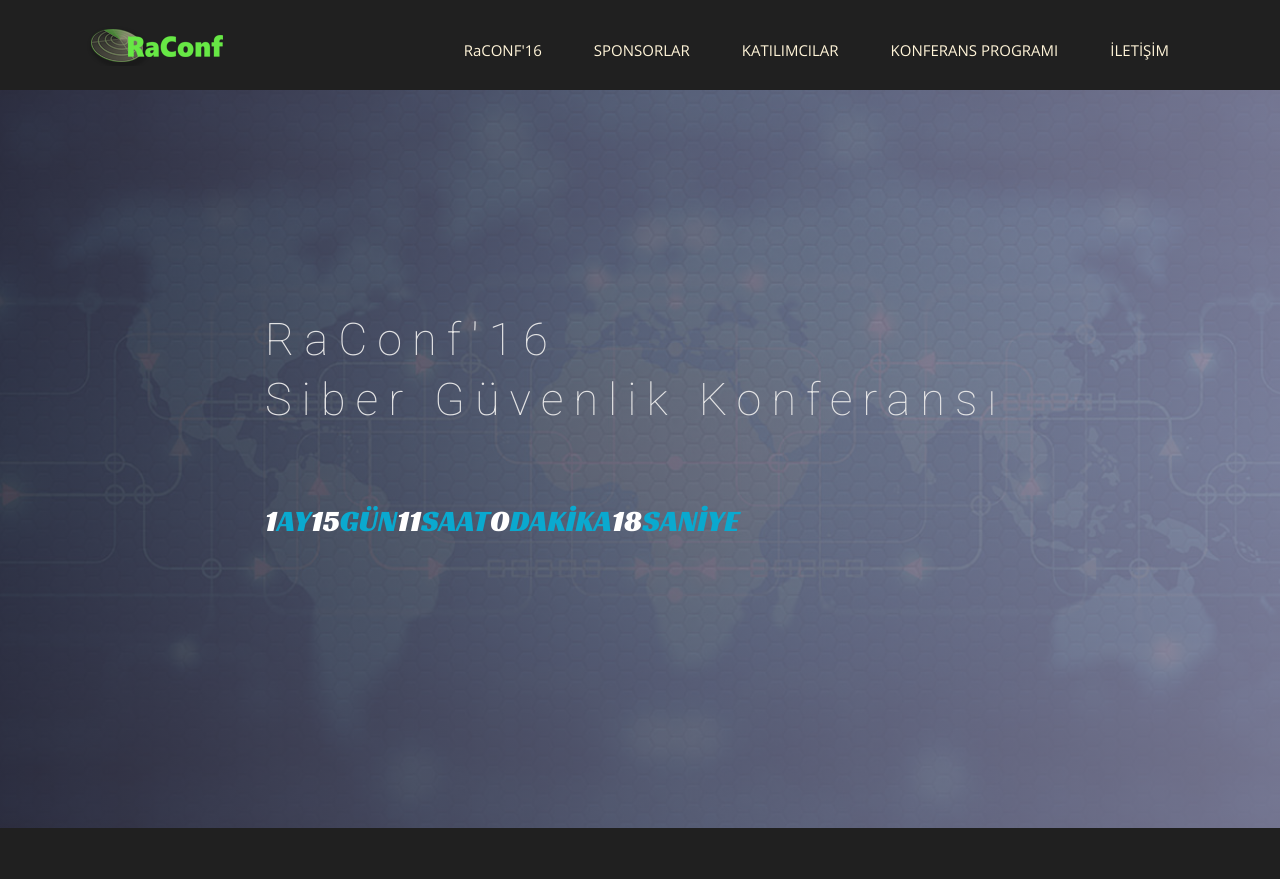
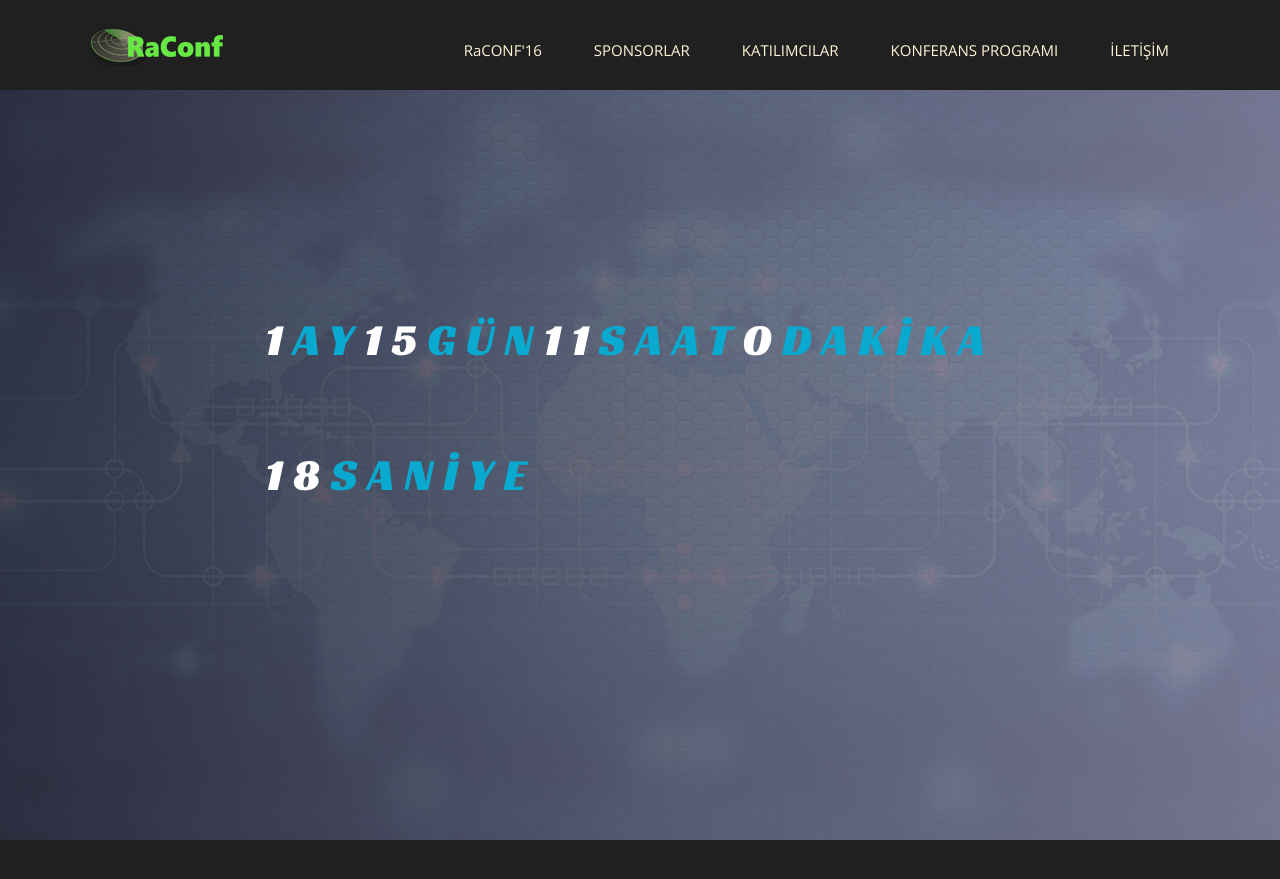
Before and after one commit to bilkamp/bilkamp19.github.io, a Jekyll site: the page built from index.html, in a window 1280 px wide and 900 px high. Shown: the top 879 px of the window. Built offline with Jekyll 4.4.1, drawn with Linux system fonts in a browser that asks for light colours; nearby versions of some CDN libraries; some web fonts are replaced.

Commit message:
Değişiklikler

```diff
--- a/index.html
+++ b/index.html
@@ -10,27 +10,26 @@
     <div class="row">
       <div class="col-md-10 col-md-offset-2">
         <div class="block">
-          <h1 class="animated fadeInUp">RaConf'16 <br> Siber Güvenlik Konferansı</h1>
           <div>
             <div class="countdown-divs">
-              <h2 id="aylar" class="countdown" style="float:left">0</h2>
-              <h2 style="float:left;" class="cd-cyan-font">AY</h2>
+              <h1 id="aylar" class="countdown" style="float:left">0</h1>
+              <h1 style="float:left;" class="cd-cyan-font">AY</h1>
             </div>
             <div class="countdown-divs">
-              <h2 id="gunler" class="countdown" style="float:left">0</h2>
-              <h2 style="float:left" class="cd-cyan-font">GÜN</h2>
+              <h1 id="gunler" class="countdown" style="float:left">0</h1>
+              <h1 style="float:left" class="cd-cyan-font">GÜN</h1>
             </div>
             <div class="countdown-divs">
-              <h2 id="saatler" class="countdown" style="float:left">0</h2>
-              <h2 style="float:left" class="cd-cyan-font">SAAT</h2>
+              <h1 id="saatler" class="countdown" style="float:left">0</h1>
+              <h1 style="float:left" class="cd-cyan-font">SAAT</h1>
             </div>
             <div class="countdown-divs">
-              <h2 id="dakikalar" class="countdown" style="float:left">0</h2>
-              <h2 style="float:left" class="cd-cyan-font">DAKİKA</h2>
+              <h1 id="dakikalar" class="countdown" style="float:left">0</h1>
+              <h1 style="float:left" class="cd-cyan-font">DAKİKA</h1>
             </div>
             <div class="countdown-divs">
-              <h2 id="saniyeler" class="countdown" style="float:left">0</h2>
-              <h2 style="float:left" class="cd-cyan-font">SANİYE</h2>
+              <h1 id="saniyeler" class="countdown" style="float:left">0</h1>
+              <h1 style="float:left" class="cd-cyan-font">SANİYE</h1>
             </div>
           </div>
         </div>
```
